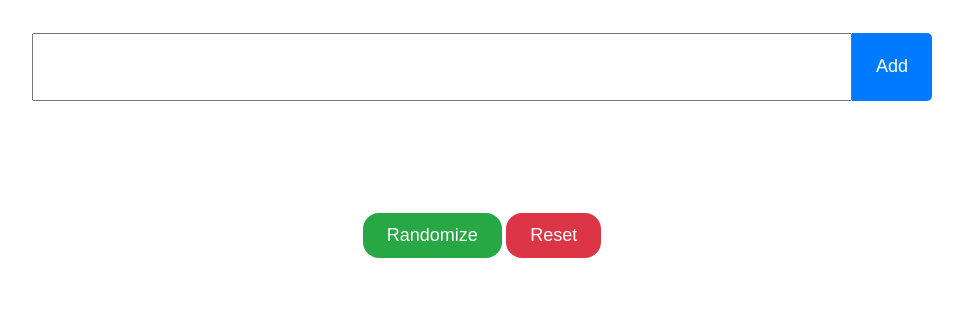
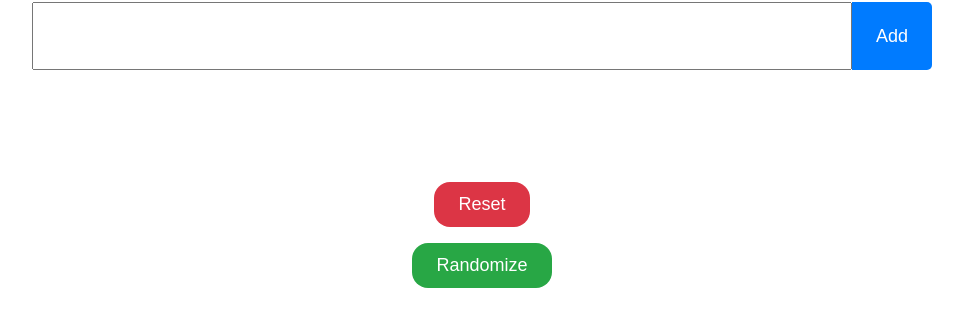
Before and after one commit to kimseungdeok/randomize, a plain HTML site: page index.html in a window 1280 px wide. Shown: the part 329-656 px from the top of the page, without its empty margins (158-1121 px from the left). Drawn offline with Linux system fonts and the light colour scheme.

Commit message:
design : Move initialization button position

```diff
--- a/index.html
+++ b/index.html
@@ -14,12 +14,15 @@
         <div id="name-list">
             <!-- <h2>Participant List</h2> -->
             <ul id="list">
-                <li style="visibility: hidden;">1</li>
+                <li style="visibility: hidden">1</li>
             </ul>
-            <button id="order-btn">Randomize</button>
-            <button id="reset-btn">Reset</button> <!-- 초기화 버튼 추가 -->
-            <div id="result" style="visibility: hidden;">
-                <div class="chip" style="visibility: hidden;">1</div>
+            <div id="btn-group">
+                <button id="reset-btn">Reset</button>
+                <button id="order-btn">Randomize</button>
+            </div>
+
+            <div id="result" style="visibility: hidden">
+                <div class="chip" style="visibility: hidden">1</div>
             </div>
         </div>
         <script src="script.js"></script>
--- a/styles.css
+++ b/styles.css
@@ -134,3 +134,10 @@ li {
 #reset-btn:hover {
     background-color: #c82333; /* 버튼의 호버 배경색 */
 }
+
+#btn-group {
+    display: flex;
+    flex-direction: column;
+    justify-content: center;
+    align-items: center;
+}
```
